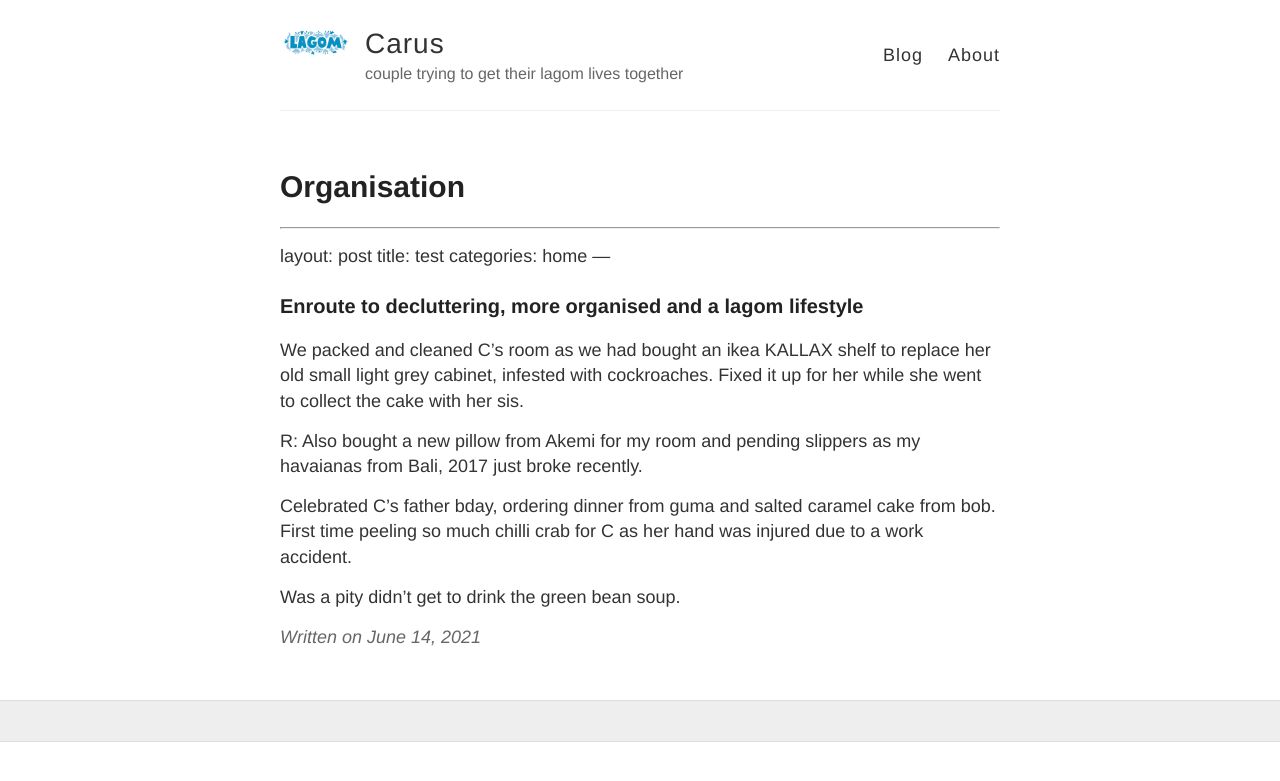
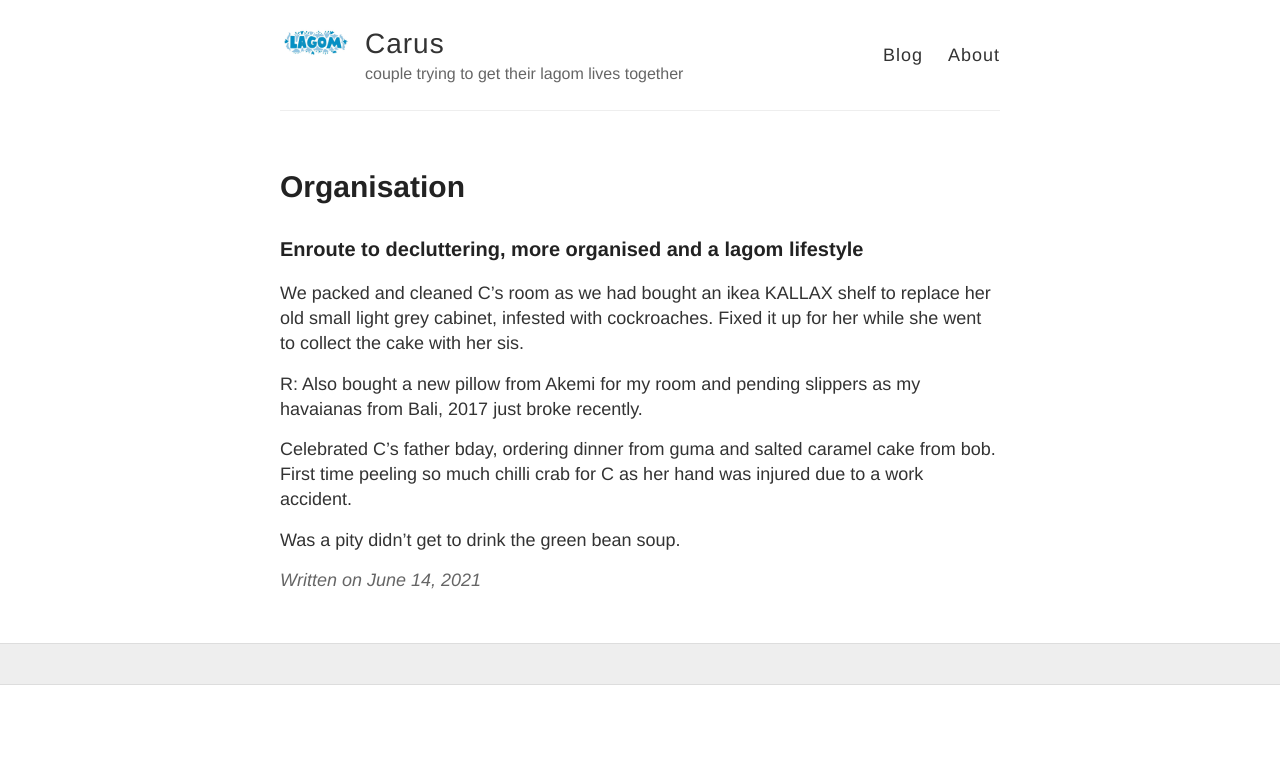
Before and after one commit to ourcarus/casadelagom, a Jekyll site: the page built from _posts/2021-06-14-Organisation.md, in a window 1280 px wide. Shown: the top 781 px of the page. Built offline with Jekyll 4.4.1, drawn with Linux system fonts in a browser that asks for light colours; our own code applies the rules of GitHub Pages for plain Markdown files.

Commit message:
Update 2021-06-14-Organisation.md

```diff
--- a/_posts/2021-06-14-Organisation.md
+++ b/_posts/2021-06-14-Organisation.md
@@ -1,12 +1,7 @@
 ---
 published: true
----
----
-layout: post
-title: test
 categories: home
 ---
-
 ### Enroute to decluttering, more organised and a lagom lifestyle
 
 We packed and cleaned C's room as we had bought an ikea KALLAX shelf to replace her old small light grey cabinet, infested with cockroaches. Fixed it up for her while she went to collect the cake with her sis.
```
